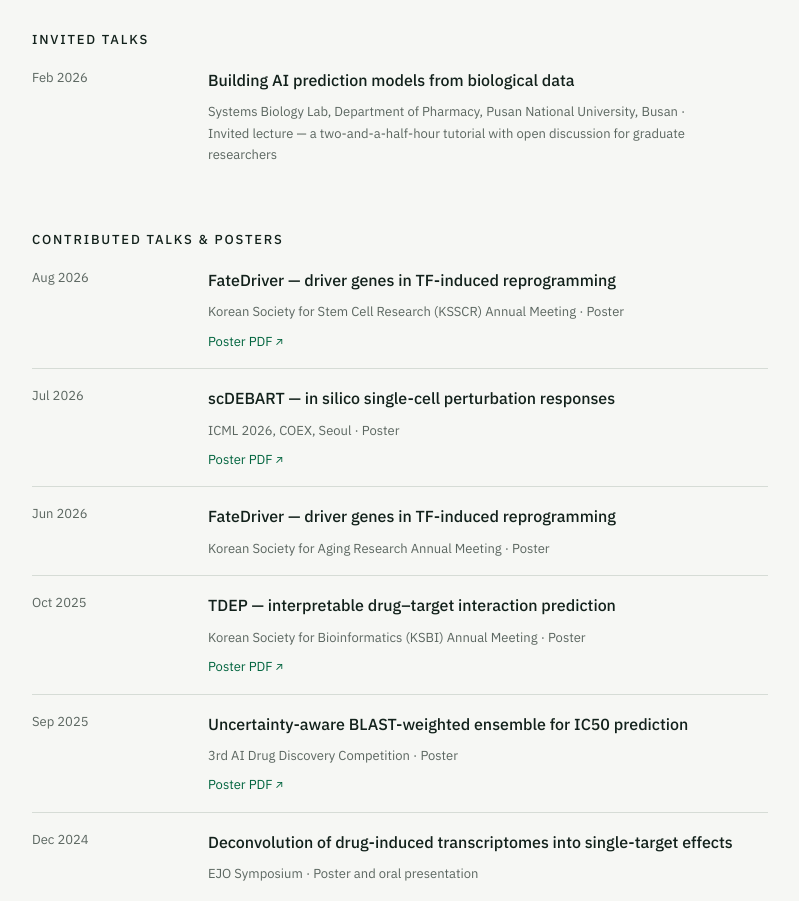
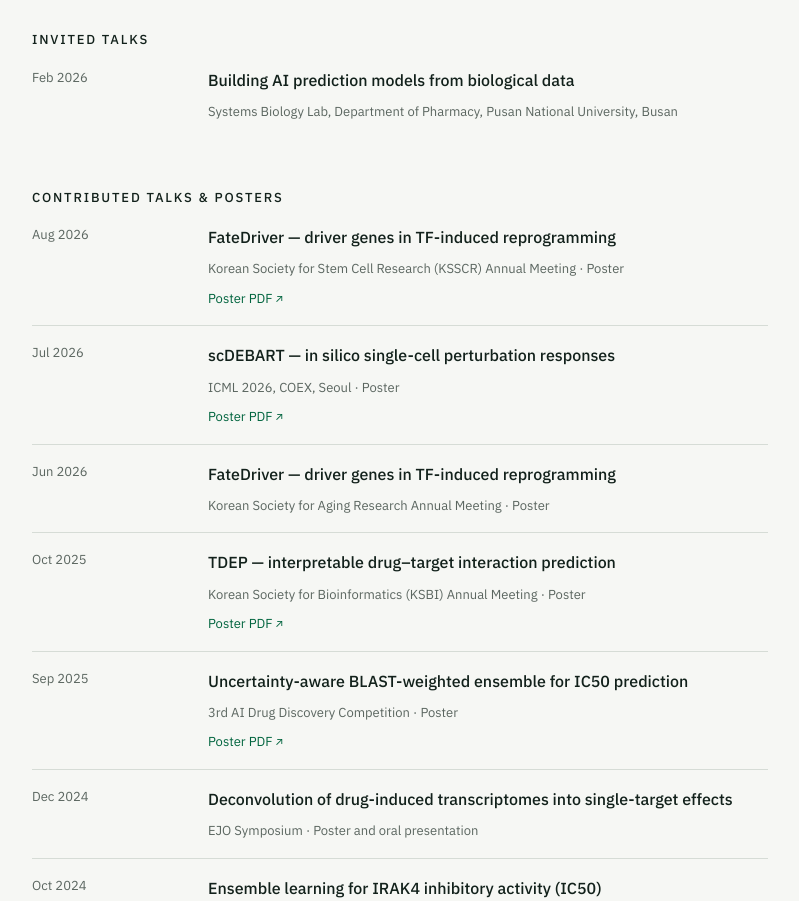
Before and after one commit to Jieun-Sung/Jieun-Sung.github.io, a plain HTML site: page index.html in a window 1280 px wide. Shown: the part 4810-5711 px from the top of the page, without its empty margins (416-1215 px from the left). Drawn offline with Linux system fonts and the light colour scheme.

Commit message:
revision

```diff
--- a/index.html
+++ b/index.html
@@ -387,8 +387,7 @@
             <p class="record__title">Building AI prediction models from biological data</p>
             <p class="record__detail">
               Systems Biology Lab, Department of Pharmacy, Pusan National University,
-              Busan &middot; Invited lecture &mdash; a two-and-a-half-hour tutorial
-              with open discussion for graduate researchers
+              Busan
             </p>
           </div>
         </li>
```
